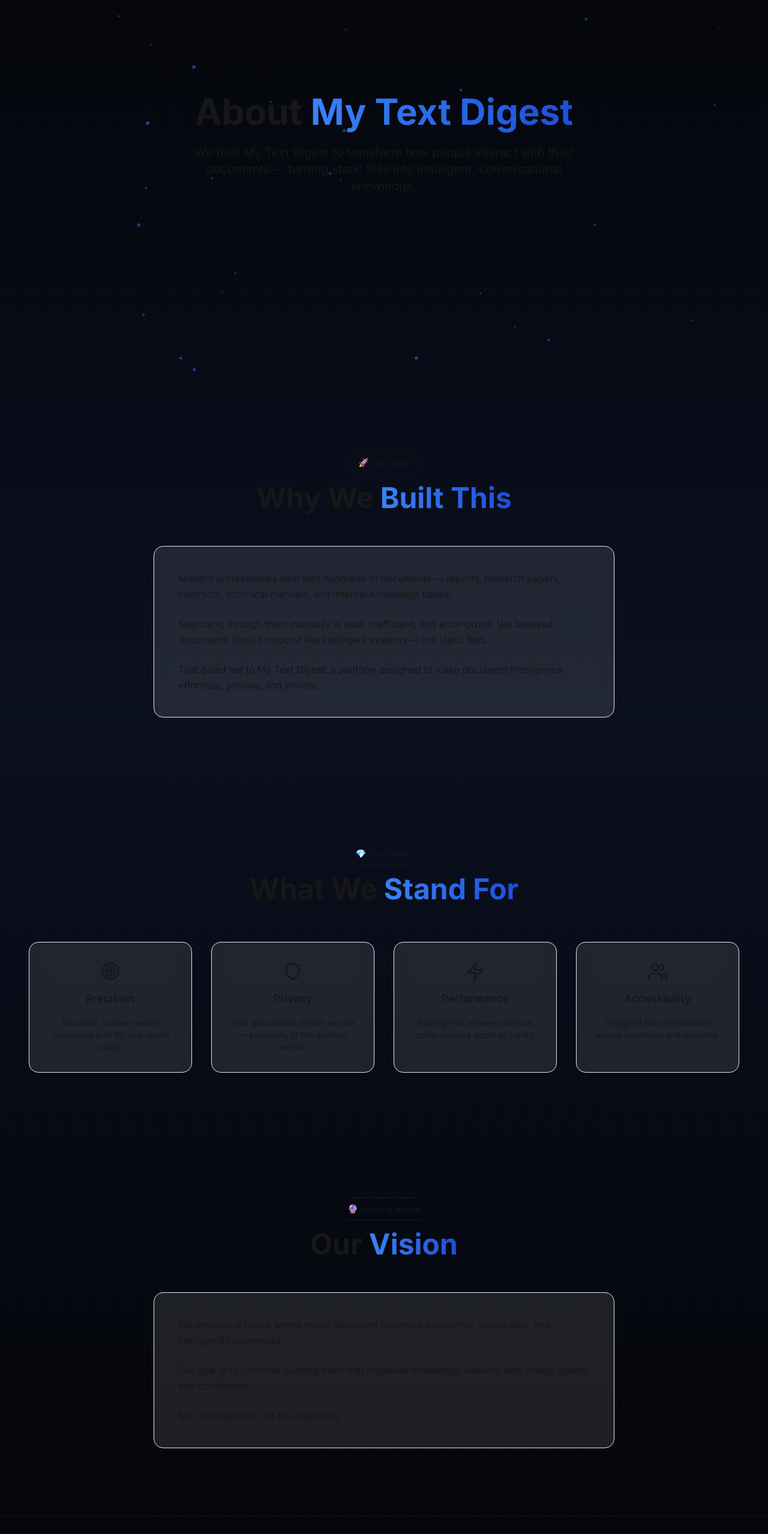
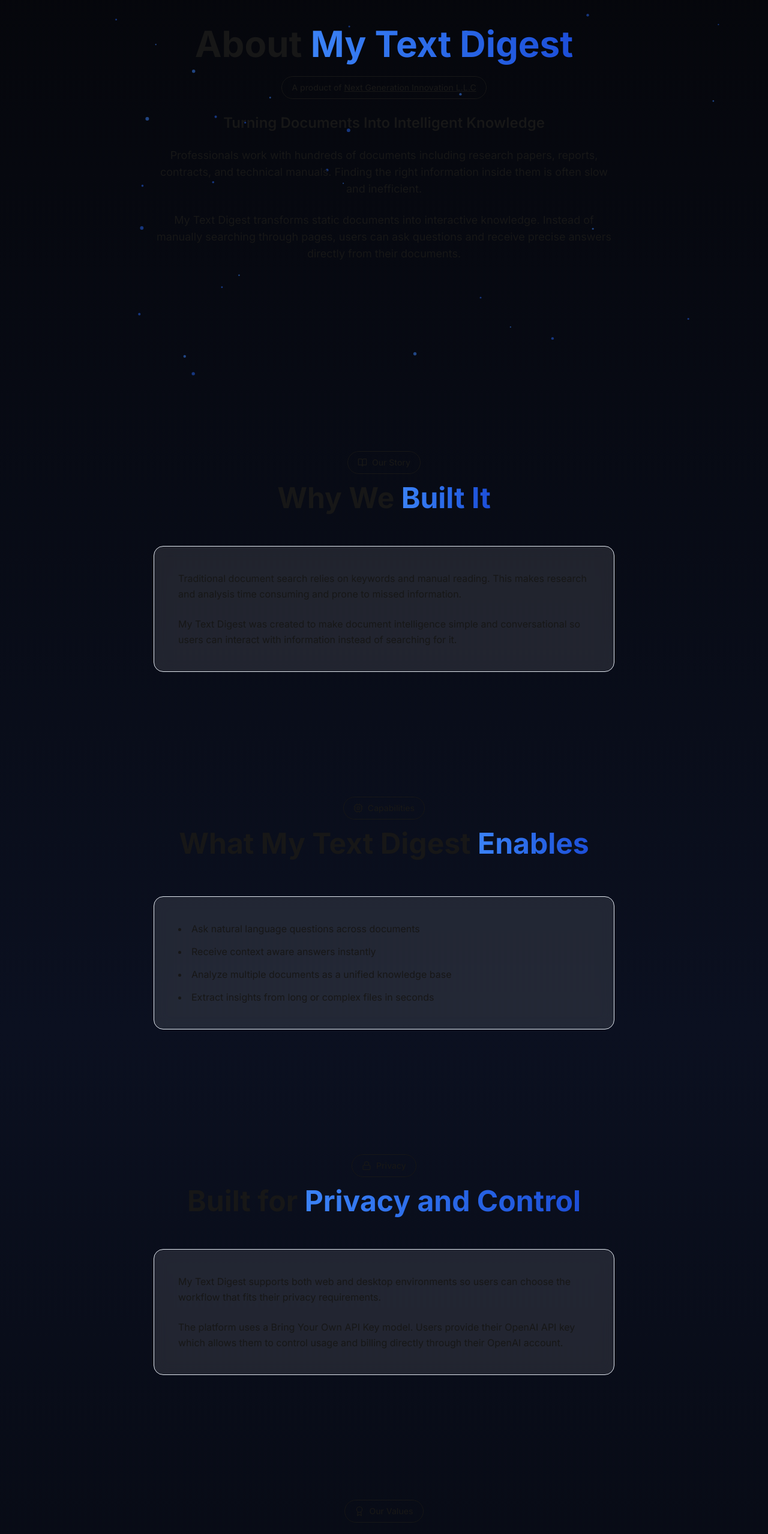
Before and after one commit to mytextdigest/my-text-digest-main-landing, a Next.js app: page /about in a window 1280 px wide. Shown: the part 160-2717 px from the top of the page at 60% size. Built offline with nearby package versions, Linux system fonts and the light colour scheme.

Commit message:
Updated the code with copywriting improvements

```diff
--- a/app/about/page.tsx
+++ b/app/about/page.tsx
@@ -2,11 +2,12 @@
 
 import { motion } from 'framer-motion';
 import { useEffect, useState } from 'react';
-import { FiTarget, FiShield, FiZap, FiUsers } from 'react-icons/fi';
+import { FiTarget, FiShield, FiZap, FiUsers, FiBookOpen, FiCpu, FiLock, FiCompass, FiAward } from 'react-icons/fi';
 import Particles, { initParticlesEngine } from '@tsparticles/react';
 import { loadSlim } from '@tsparticles/slim';
 import type { Engine } from '@tsparticles/engine';
 import PageLayout from '../components/PageLayout';
+import Link from 'next/link';
 
 export default function AboutPage() {
   const [init, setInit] = useState(false);
@@ -40,7 +41,7 @@
     <PageLayout>
       <section className="relative overflow-hidden bg-gradient-to-b from-[#05060A] via-[#0B1020] to-[#05060A]">
 
-        {/* Subtle Glow Dots */}
+        {/* Glow Dots */}
         <div className="absolute inset-0 opacity-20">
           <div className="absolute top-20 left-20 w-2 h-2 bg-primary-500 rounded-full animate-pulse" />
           <div className="absolute top-60 right-10 w-2 h-2 bg-primary-700 rounded-full animate-pulse" />
@@ -65,12 +66,13 @@
 
           <div className="absolute top-1/3 left-1/2 -translate-x-1/2 w-[700px] h-[700px] bg-primary-500/20 rounded-full blur-[150px] z-0" />
 
-            <div className="relative z-10 max-w-4xl">
+          <div className="relative z-10 max-w-3xl space-y-6">
+
             <motion.h1
               initial={{ opacity: 0, y: 30 }}
               animate={{ opacity: 1, y: 0 }}
               transition={{ duration: 0.6 }}
-                className="text-4xl md:text-5xl lg:text-6xl font-bold mb-6"
+              className="text-4xl md:text-5xl lg:text-6xl font-bold"
             >
               <span className="text-foreground">About </span>
               <span className="bg-gradient-to-r from-[var(--primary-500)] to-[var(--primary-700)] bg-clip-text text-transparent">
@@ -78,49 +80,138 @@
               </span>
             </motion.h1>
 
-              <p className="text-muted-foreground text-lg md:text-xl max-w-2xl mx-auto">
-                We built My Text Digest to transform how people interact with their documents —
-                turning static files into intelligent, conversational knowledge.
+            {/* Product Attribution */}
+            <div className="flex justify-center">
+              <span className="px-4 py-2 rounded-full border border-primary-500/30 text-primary-500 text-sm font-medium">
+                A product of{" "}
+                <Link
+                  href="https://nexgeninnovation.com/"
+                  target="_blank"
+                  className="underline hover:text-primary-400"
+                >
+                  Next Generation Innovation L.L.C
+                </Link>
+              </span>
+            </div>
+
+            <h2 className="text-2xl font-semibold text-foreground">
+              Turning Documents Into Intelligent Knowledge
+            </h2>
+
+            <p className="text-muted-foreground text-lg">
+              Professionals work with hundreds of documents including research papers, reports,
+              contracts, and technical manuals. Finding the right information inside them is
+              often slow and inefficient.
             </p>
+
+            <p className="text-muted-foreground text-lg">
+              My Text Digest transforms static documents into interactive knowledge.
+              Instead of manually searching through pages, users can ask questions and
+              receive precise answers directly from their documents.
+            </p>
+
           </div>
           </div>
 
-          {/* OUR STORY */}
+          {/* WHY WE BUILT IT */}
           <div className="py-28">
             <div className="text-center mb-14">
-              <span className="px-4 py-2 rounded-full border border-primary-500/30 text-primary-500 text-sm font-medium inline-block mb-4">
-                🚀 Our Story
+
+            <span className="px-4 py-2 rounded-full border border-primary-500/30 text-primary-500 text-sm font-medium inline-flex items-center gap-2 mb-4">
+              <FiBookOpen className="w-4 h-4" />
+              Our Story
             </span>
 
               <h2 className="text-4xl md:text-5xl font-bold">
                 <span className="text-foreground">Why We </span>
                 <span className="bg-gradient-to-r from-[var(--primary-500)] to-[var(--primary-700)] bg-clip-text text-transparent">
-                  Built This
+                  Built It
                 </span>
               </h2>
             </div>
 
             <div className="max-w-3xl mx-auto glass rounded-2xl p-10 text-muted-foreground leading-relaxed space-y-6">
               <p>
-                Modern professionals deal with hundreds of documents — reports, research papers,
-                contracts, technical manuals, and internal knowledge bases.
+                Traditional document search relies on keywords and manual reading.
+                This makes research and analysis time consuming and prone to missed information.
               </p>
+
               <p>
-                Searching through them manually is slow, inefficient, and error-prone.
-                We believed documents should respond like intelligent systems — not static files.
-              </p>
-              <p>
-                That belief led to My Text Digest: a platform designed to make document
-                intelligence effortless, precise, and private.
+                My Text Digest was created to make document intelligence simple and conversational
+                so users can interact with information instead of searching for it.
               </p>
             </div>
           </div>
 
-          {/* CORE VALUES */}
+          {/* WHAT IT ENABLES */}
+          <div className="py-24">
+
+            <div className="text-center mb-16">
+
+              <span className="px-4 py-2 rounded-full border border-primary-500/30 text-primary-500 text-sm font-medium inline-flex items-center gap-2 mb-4">
+                <FiCpu className="w-4 h-4" />
+                Capabilities
+              </span>
+
+              <h2 className="text-4xl md:text-5xl font-bold">
+                <span className="text-foreground">What My Text Digest </span>
+                <span className="bg-gradient-to-r from-[var(--primary-500)] to-[var(--primary-700)] bg-clip-text text-transparent">
+                  Enables
+                </span>
+              </h2>
+            </div>
+
+            <div className="max-w-3xl mx-auto glass rounded-2xl p-10 text-muted-foreground leading-relaxed">
+              <ul className="list-disc list-inside space-y-3">
+                <li>Ask natural language questions across documents</li>
+                <li>Receive context aware answers instantly</li>
+                <li>Analyze multiple documents as a unified knowledge base</li>
+                <li>Extract insights from long or complex files in seconds</li>
+              </ul>
+            </div>
+
+          </div>
+
+          {/* PRIVACY SECTION */}
+          <div className="py-28">
+            <div className="text-center mb-14">
+
+              <span className="px-4 py-2 rounded-full border border-primary-500/30 text-primary-500 text-sm font-medium inline-flex items-center gap-2 mb-4">
+                <FiLock className="w-4 h-4" />
+                Privacy
+              </span>
+
+              <h2 className="text-4xl md:text-5xl font-bold">
+                <span className="text-foreground">Built for </span>
+                <span className="bg-gradient-to-r from-[var(--primary-500)] to-[var(--primary-700)] bg-clip-text text-transparent">
+                  Privacy and Control
+                </span>
+              </h2>
+            </div>
+
+            <div className="max-w-3xl mx-auto glass rounded-2xl p-10 text-muted-foreground leading-relaxed space-y-6">
+
+              <p>
+                My Text Digest supports both web and desktop environments so users can choose the
+                workflow that fits their privacy requirements.
+              </p>
+
+              <p>
+                The platform uses a Bring Your Own API Key model.
+                Users provide their OpenAI API key which allows them to control usage and billing
+                directly through their OpenAI account.
+              </p>
+
+            </div>
+
+          </div>
+
+          {/* CORE VALUES (UNCHANGED) */}
           <div className="py-24">
             <div className="text-center mb-16">
-              <span className="px-4 py-2 rounded-full border border-primary-500/30 text-primary-500 text-sm font-medium inline-block mb-4">
-                💎 Our Values
+            <span className="px-4 py-2 rounded-full border border-primary-500/30 text-primary-500 text-sm font-medium inline-flex items-center gap-2 mb-4">
+              <FiAward className="w-4 h-4" />
+              Our Values
             </span>
 
               <h2 className="text-4xl md:text-5xl font-bold">
@@ -141,12 +232,12 @@
                 {
                   icon: FiShield,
                   title: 'Privacy',
-                  desc: 'Your documents remain secure — especially in the desktop version.',
+                  desc: 'Your documents remain secure especially in the desktop version.',
                 },
                 {
                   icon: FiZap,
                   title: 'Performance',
-                  desc: 'Blazing-fast answers without compromising depth or clarity.',
+                  desc: 'Blazing fast answers without compromising depth or clarity.',
                 },
                 {
                   icon: FiUsers,
@@ -171,11 +262,13 @@
             </div>
           </div>
 
-          {/* FUTURE VISION */}
+          {/* VISION */}
           <div className="py-28">
             <div className="text-center mb-14">
-              <span className="px-4 py-2 rounded-full border border-primary-500/30 text-primary-500 text-sm font-medium inline-block mb-4">
-                🔮 Looking Ahead
+
+            <span className="px-4 py-2 rounded-full border border-primary-500/30 text-primary-500 text-sm font-medium inline-flex items-center gap-2 mb-4">
+              <FiCompass className="w-4 h-4" />
+              Looking Ahead
             </span>
 
               <h2 className="text-4xl md:text-5xl font-bold">
@@ -188,15 +281,16 @@
 
             <div className="max-w-3xl mx-auto glass rounded-2xl p-10 text-muted-foreground leading-relaxed space-y-6">
               <p>
-                We envision a future where every document becomes interactive,
-                searchable, and intelligently connected.
+                We believe documents should not just store information. They should understand it.
               </p>
+
               <p>
-                Our goal is to continue building tools that empower knowledge workers
-                with clarity, speed, and confidence.
+                Our goal is to build tools that turn documents into intelligent systems that
+                respond to questions, surface insights, and make knowledge easier to use.
               </p>
+
               <p>
-                My Text Digest is just the beginning.
+                My Text Digest is the first step toward that future.
               </p>
             </div>
           </div>
--- a/app/components/BYOKModal.tsx
+++ b/app/components/BYOKModal.tsx
@@ -1,7 +1,7 @@
 'use client';
 
 import { motion, AnimatePresence } from 'framer-motion';
-import { FiX, FiKey } from 'react-icons/fi';
+import { FiX, FiKey, FiExternalLink } from 'react-icons/fi';
 
 interface BYOKModalProps {
   open: boolean;
@@ -47,31 +47,72 @@
                 </h3>
               </div>
 
-              {/* Content */}
-              <div className="text-base font-semibold text-muted-foreground space-y-5 leading-relaxed">
+              {/* Explanation */}
+              <div className="text-base font-semibold text-muted-foreground space-y-4 leading-relaxed">
 
                 <p>
-                  My Text Digest follows a Bring Your Own Key (BYOK) model.
-                  You connect your own OpenAI API key to enable AI-powered
-                  document analysis and chat capabilities.
+                  My Text Digest follows a <strong>Bring Your Own Key (BYOK)</strong> model.
+                  You connect your own OpenAI API key to enable AI-powered document
+                  analysis and chat features.
                 </p>
 
                 <p>
-                  This model gives you full control over AI usage, billing,
-                  and provider configuration while keeping your API key
-                  securely managed within your workspace.
-                </p>
-
-                <p>
-                  AI usage costs are billed directly by OpenAI based on your
-                  API usage. The subscription fee only covers access to the
-                  My Text Digest platform and its infrastructure.
+                  This gives you full control over your AI usage and billing.
+                  AI usage costs are billed directly by OpenAI based on your API usage.
                 </p>
 
               </div>
 
-              <div className="mt-8 text-sm font-semibold text-muted-foreground">
-                You can add or update your API key anytime from your account settings.
+              {/* Steps */}
+              <div className="mt-6 space-y-3 text-base font-semibold text-muted-foreground">
+
+                <h4 className="text-lg font-bold text-foreground">
+                  How to get an OpenAI API Key
+                </h4>
+
+                <ol className="list-decimal list-inside space-y-2">
+
+                  <li>
+                    Visit{" "}
+                    <a
+                      href="https://platform.openai.com/"
+                      target="_blank"
+                      rel="noopener noreferrer"
+                      className="text-primary-500 hover:underline"
+                    >
+                      platform.openai.com
+                    </a>{" "}
+                    and create an account.
+                  </li>
+
+                  <li>
+                    After logging in, go to <strong>API Keys</strong> and click
+                    <strong> "Create new secret key"</strong>.
+                  </li>
+
+                  <li>
+                    Copy the key and add billing details in your OpenAI account.
+                    You will then be able to use the key inside My Text Digest.
+                  </li>
+                </ol>
+
+              </div>
+
+              {/* Security Tip */}
+              <div className="mt-6 text-sm font-semibold text-muted-foreground">
+                Tip: Never share your API key publicly. Treat it like a password.
+              </div>
+
+              {/* Manual Link */}
+              <div className="mt-6">
+                <a
+                  href="/mytextdigest-desktop-user-manual.pdf"
+                  target="_blank"
+                  className="inline-flex items-center gap-2 text-primary-500 font-semibold hover:underline"
+                >
+                  Read the full setup guide
+                  <FiExternalLink className="w-4 h-4" />
+                </a>
               </div>
 
             </div>
--- a/app/components/Footer.tsx
+++ b/app/components/Footer.tsx
@@ -130,7 +130,15 @@
             viewport={{ once: true }}
             className="text-[#EDEDED]/40 text-sm"
           >
-            © {new Date().getFullYear()} My Text Digest. All rights reserved.
+            © {new Date().getFullYear()} My Text Digest. All rights reserved. A product of{" "}
+            <a
+              href="https://nexgeninnovation.com/"
+              target="_blank"
+              rel="noopener noreferrer"
+              className="text-[#00E5FF] hover:underline"
+            >
+              Next Generation Innovation L.L.C
+            </a>.
           </motion.p>
 
           {/* Social Links */}
```
Also changed, not shown: app/help/page.tsx (+79 -15 lines). Lines whose indentation alone changed are shown as unchanged.
